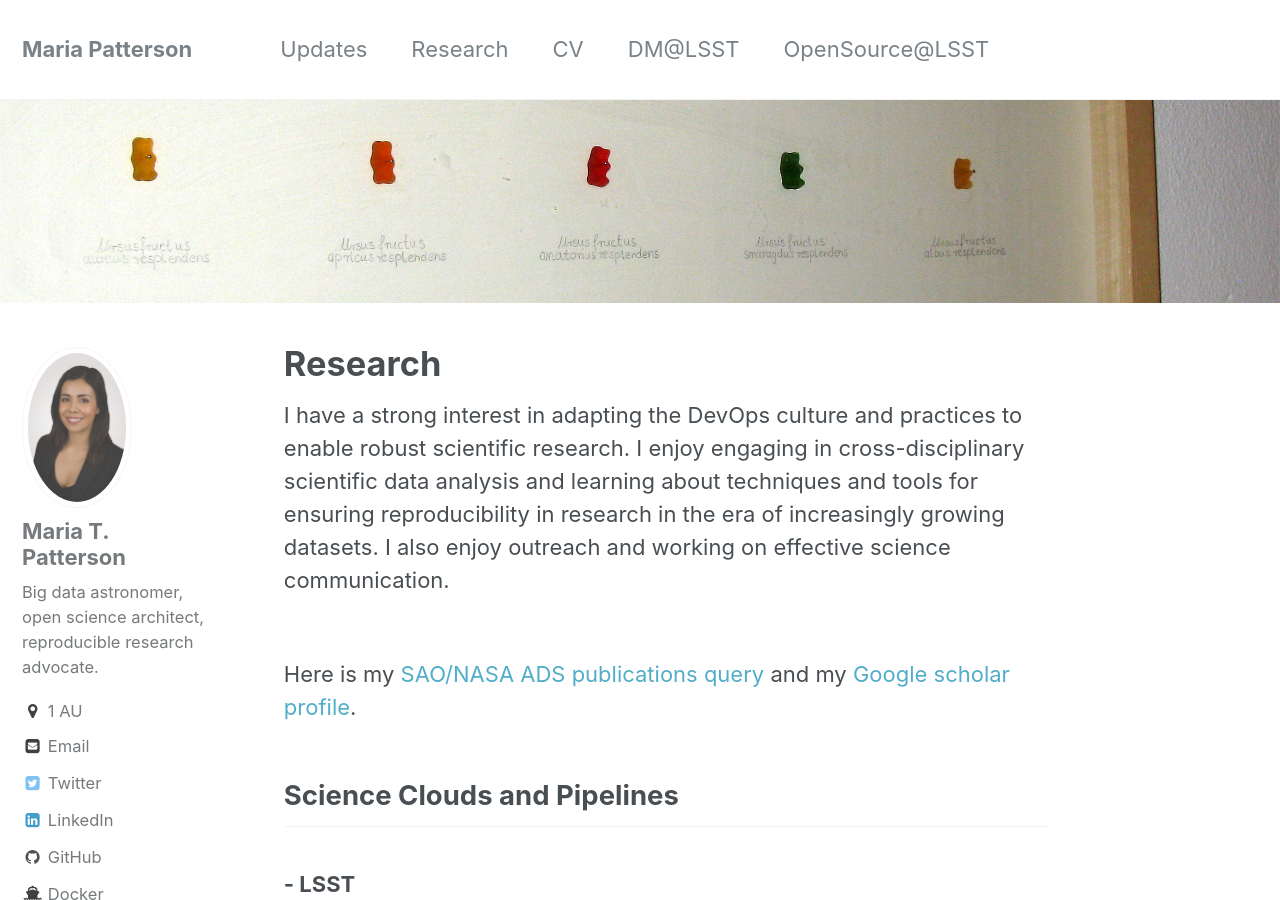
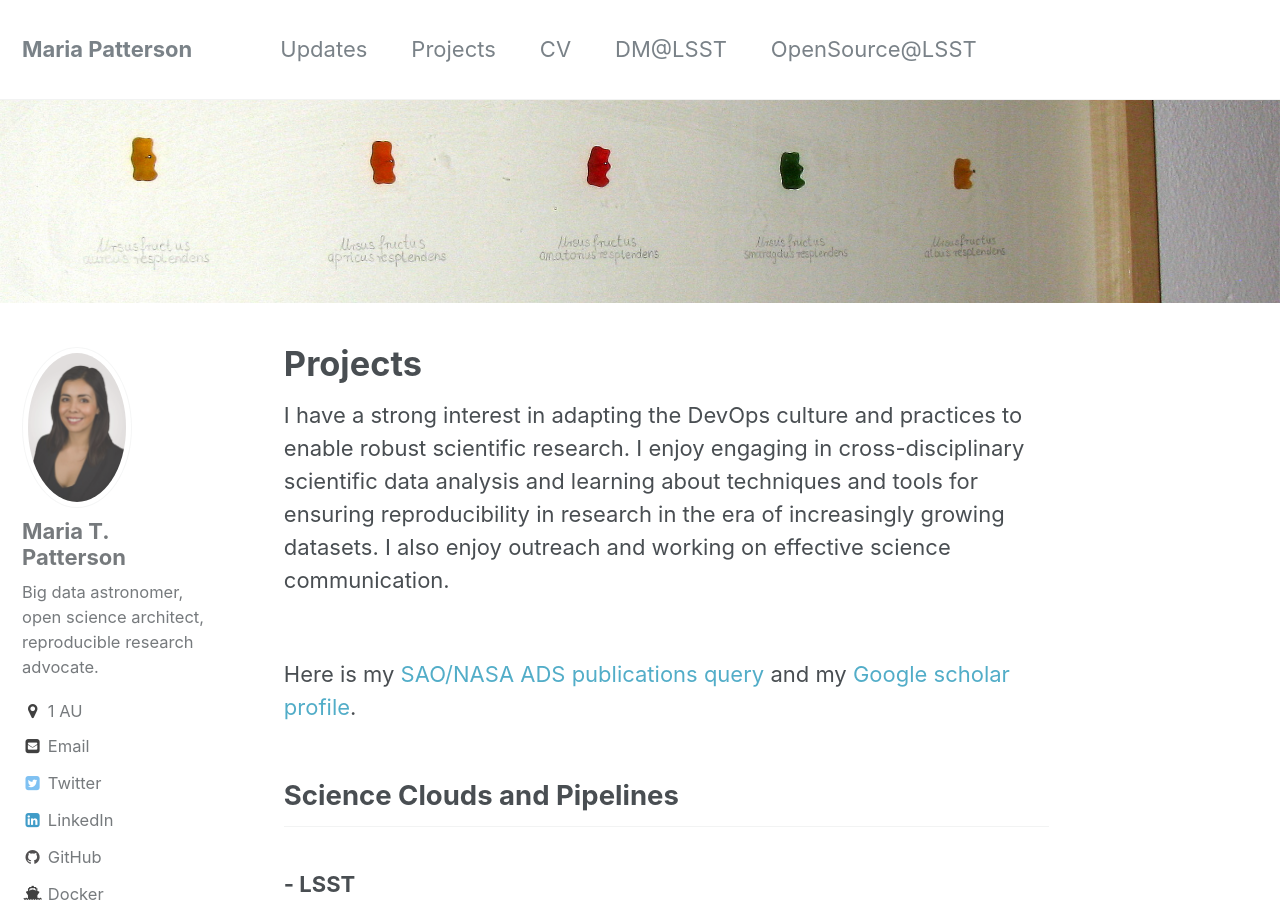
Before and after one commit to mtpatter/mtpatter.github.io, a Jekyll site: the page built from _pages/projects.md, in a window 1280 px wide and 900 px high. Built offline with Jekyll 4.4.1, drawn with Linux system fonts in a browser that asks for light colours.

Commit message:
Switch research to projects

```diff
--- a/_data/navigation.yml
+++ b/_data/navigation.yml
@@ -2,8 +2,8 @@
 main:
   - title: "Updates"
     url: /updates/
-  - title: "Research"
-    url: /research/
+  - title: "Projects"
+    url: /projects/
   - title: "CV"
     url: /CV/
   - title: "DM@LSST"
--- a/_pages/research.md
+++ b/_pages/projects.md
@@ -1,7 +1,7 @@
 ---
 layout: single
-permalink: /research/
-title: Research
+permalink: /projects/
+title: Projects
 header:
   image: /assets/images/gummy.jpg
 ---
```
